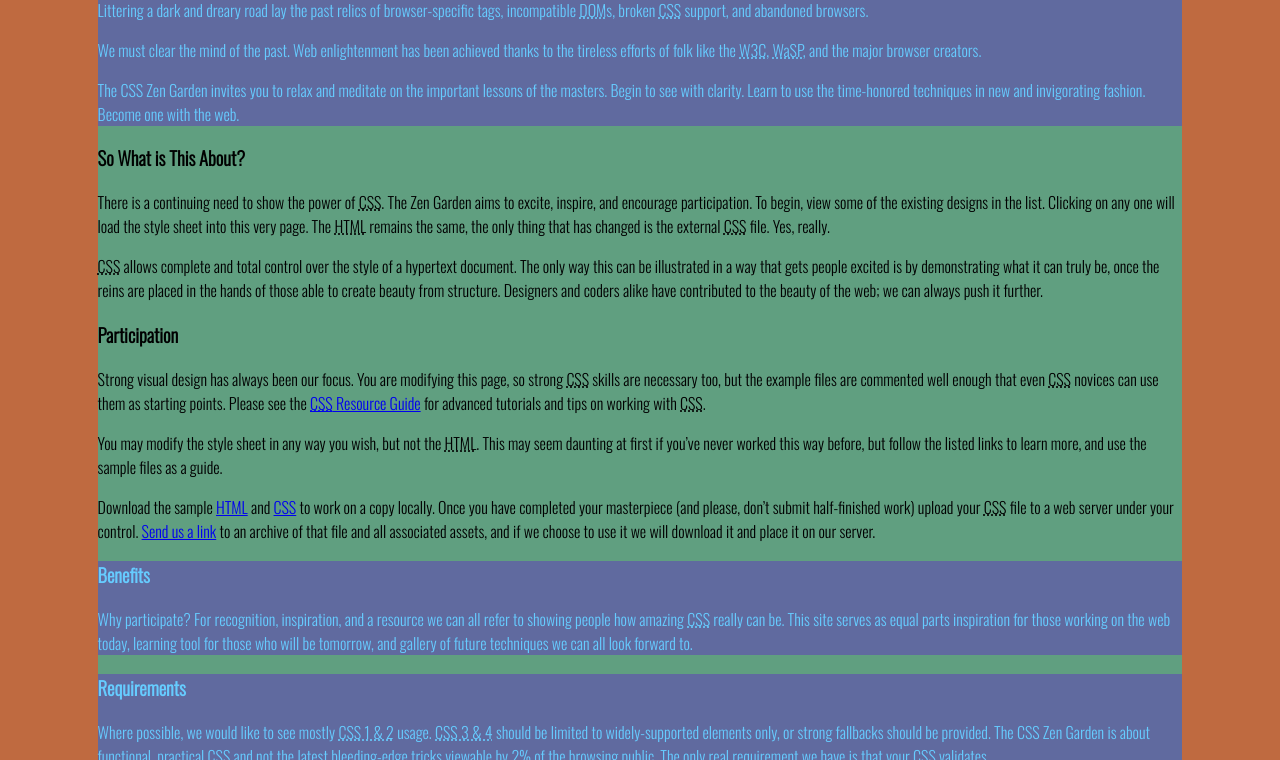
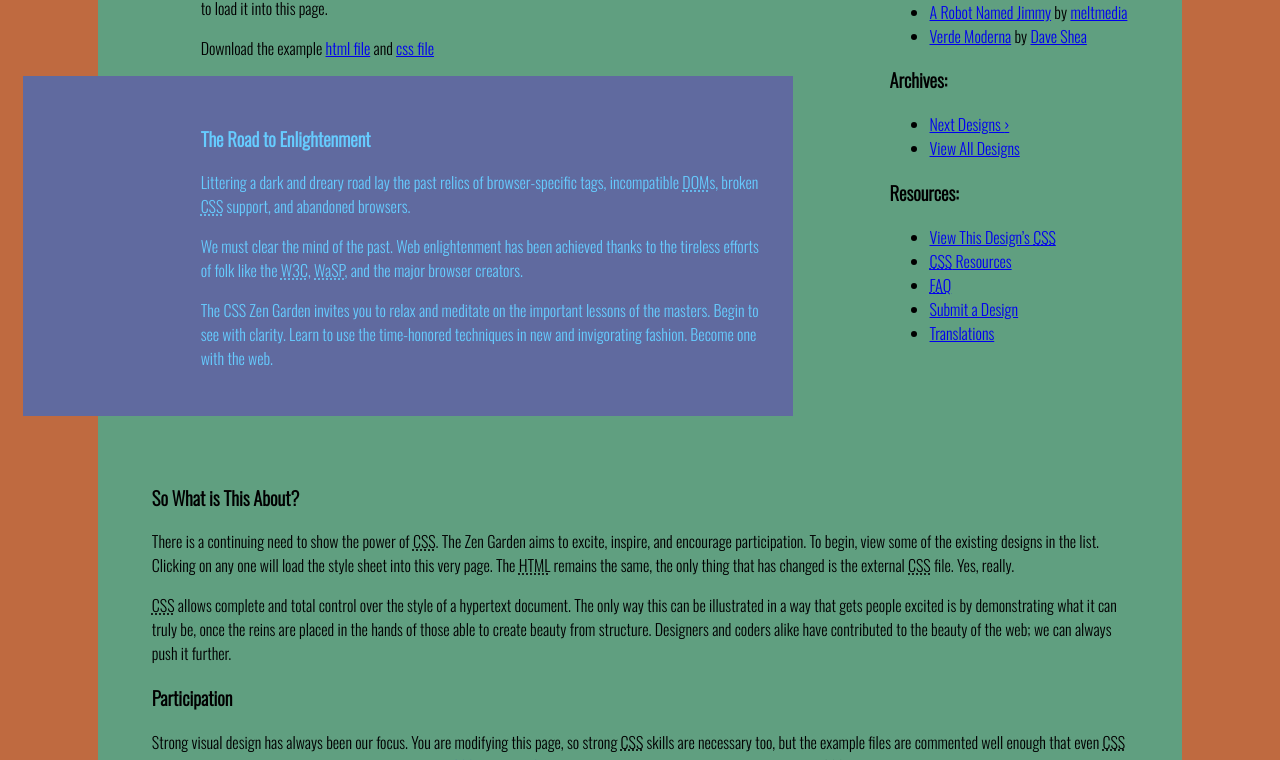
Before and after one commit to MatthewARussell/workspacecss-2020-xugy8d, a website: page index.html in a window 1280 px wide. Shown: the part 384-1144 px from the top of the page. Drawn offline with nearby package versions, Linux system fonts and the light colour scheme.

Commit message:
1 file modified

```diff
--- a/css/main.css
+++ b/css/main.css
@@ -42,6 +42,44 @@
 }
 
 /** 03 Position, Size, layout **/
+div,
+article,
+section,
+header,
+footer,
+nav,
+figure,
+li{
+  position: relative ;
+}
+aside.sidebar{
+  position: absolute;
+  top: 3%;
+  right: 0;
+  width: 27%;
+}
+section.intro{
+  width: 60.7%;
+  padding:5%;
+}
+section.intro div.preamble{
+  margin-left: -30%;
+  padding: 5% 5% 5% 30%;
+}
+div.page-wrapper{
+  padding: 5%;
+
+}
+div.extra{
+  position: fixed;
+  top: 0;
+  right: 0;
+  width: 30%;
+
+  height: 600px;
+  z-index: 1;
+
+}
 
 
 /** 04  Other decoration -- background Links **/
```
